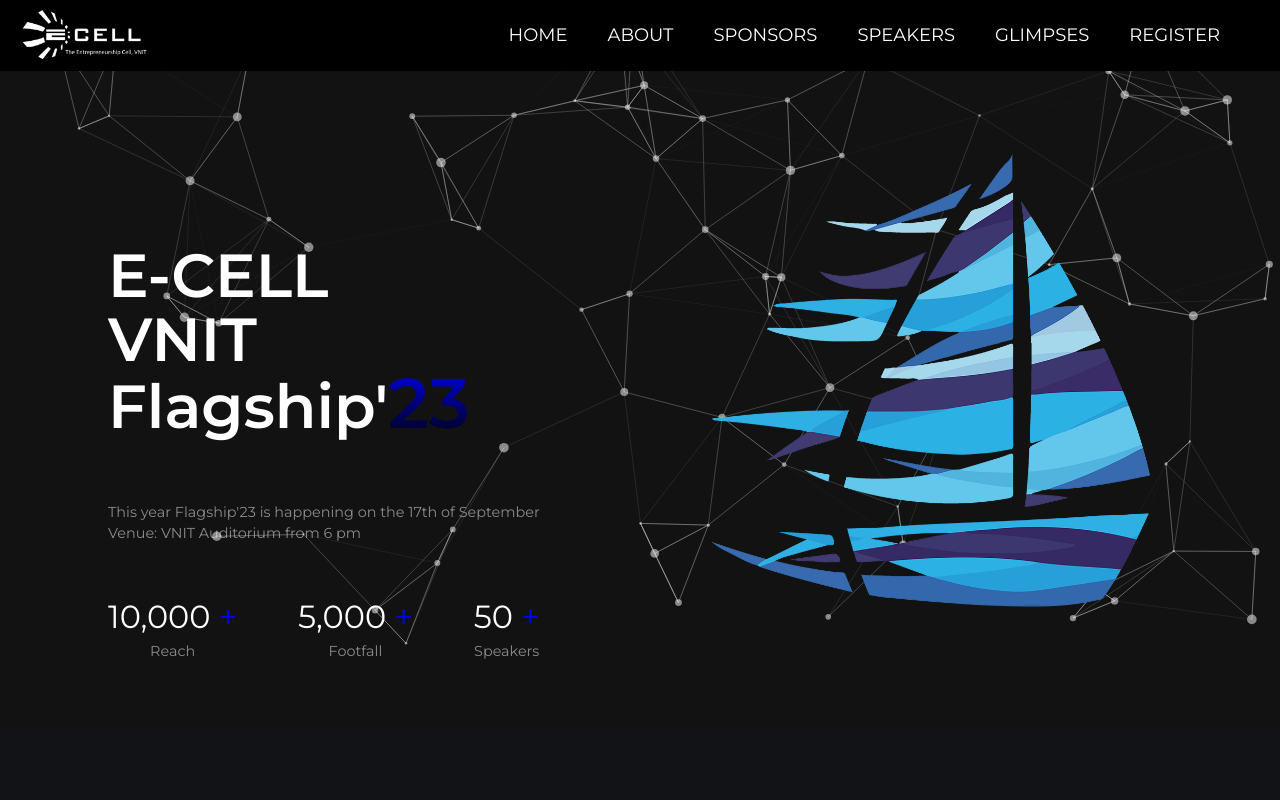
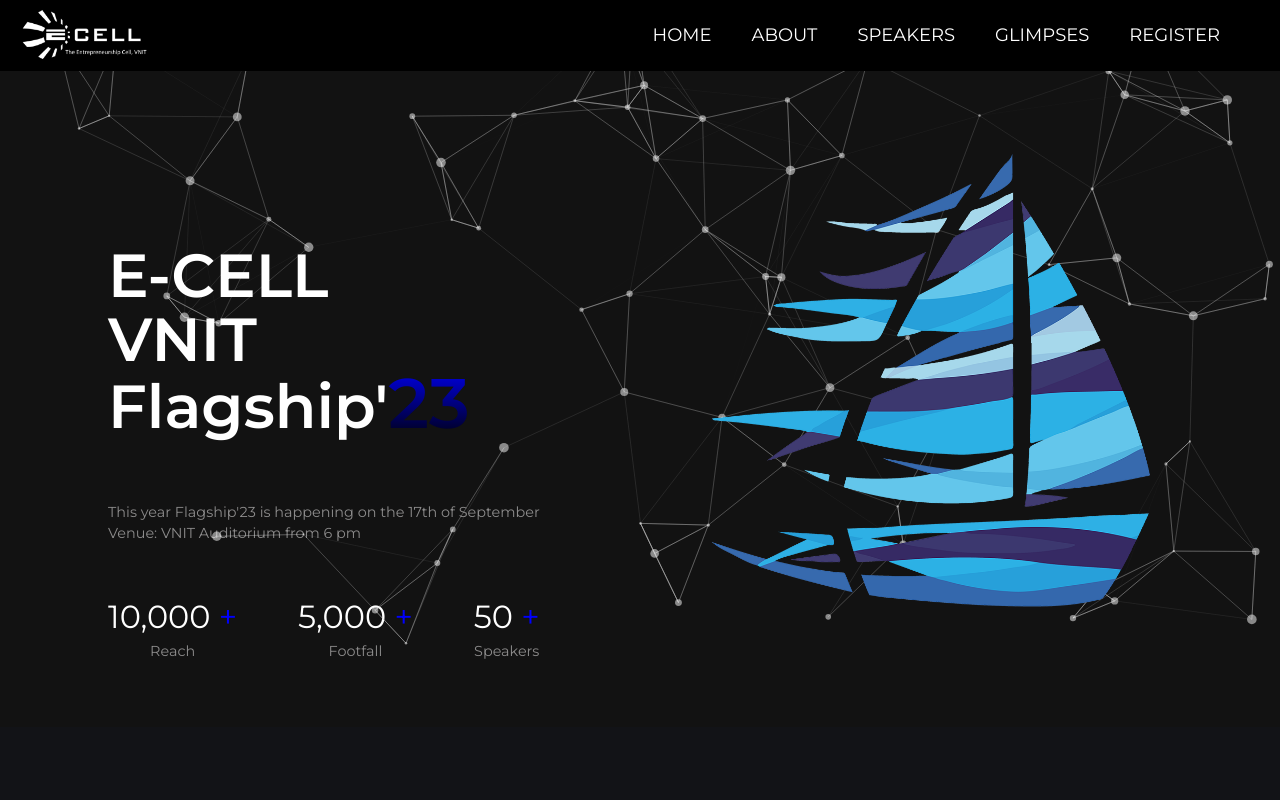
Before and after one commit to Harsh-0805/Flagship-23, a React (Vite) app: page / in a window 1280 px wide. Shown: the top 800 px of the page. Built offline with nearby package versions, Linux system fonts and the light colour scheme.

Commit message:
fix sponsors

```diff
--- a/src/components/Navbar.jsx
+++ b/src/components/Navbar.jsx
@@ -8,7 +8,7 @@
 const navigation = [
   { name: "Home", href: "/#" },
   { name: "About", href: "/#about" },
-  { name: "Sponsors", href: "/#sponsors" },
+  // { name: "Sponsors", href: "/#sponsors" },
   { name: "Speakers", href: "/#speaker" },
   { name: "Glimpses", href: "/#glimpses" },
   { name: "Register", href: "/#contact" },
```
